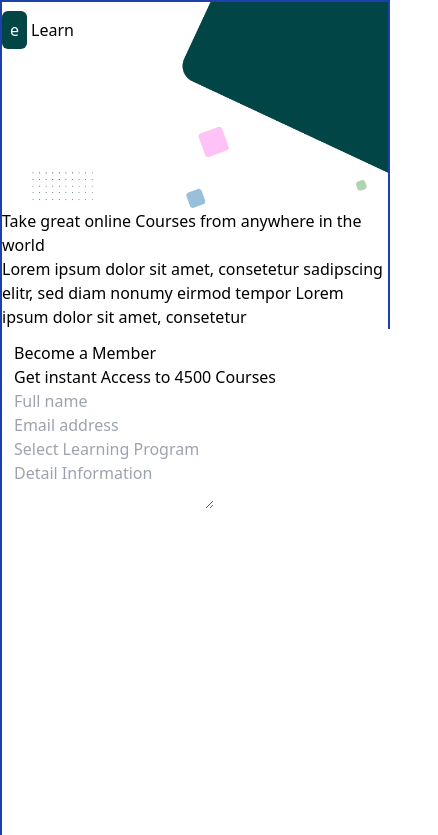
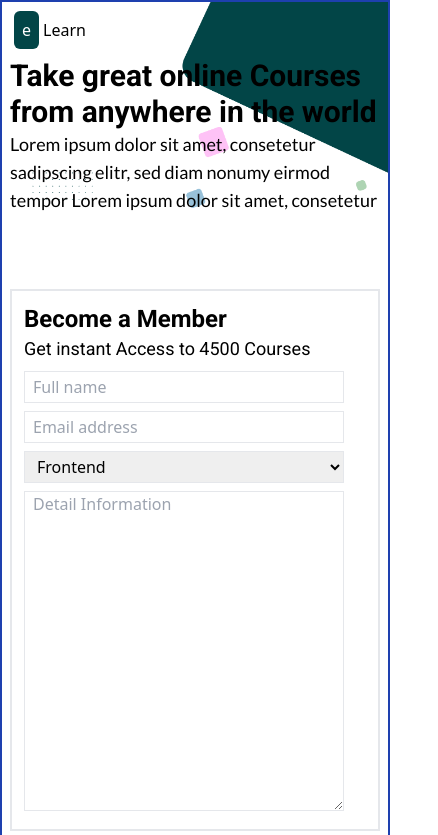
Before and after one commit to shakiltha/eLearning-landing_page, a React (Vite) app: page / in a window 390 px wide. Shown: the top 835 px of the page, 438 px wide, since content can reach past the window. Built offline with nearby package versions, Linux system fonts and the light colour scheme.

Commit message:
form component for mobile complete

```diff
--- a/src/App.jsx
+++ b/src/App.jsx
@@ -14,7 +14,7 @@ function App() {
     <>
       <div>
         <img src={background} alt="" className="mx-auto" />
-        <h4 className="absolute top-0 left-0 mt-4">
+        <h4 className="absolute top-0 left-3 mt-4">
           <span className="w-10 h-10 p-2 bg-[#024547] rounded-md text-white">
             e
           </span>
--- a/src/components/Form.jsx
+++ b/src/components/Form.jsx
@@ -1,12 +1,54 @@
+import { useState } from "react";
+
 const Form = () => {
+  const [focused, setFocused] = useState(false);
+  const style = {
+    boxShadow: focused ? "0 0 8px rgba(0, 0, 0, 0.5" : "none",
+  };
+  const setToFocused = () => setFocused(true);
+  const setToUnfocused = () => setFocused(false);
   return (
-    <div className="w-[436px] h-[546px] bg-white p-3">
-      <h4>Become a Member</h4>
-      <p>Get instant Access to 4500 Courses</p>
-      <input type="text" placeholder="Full name" />
-      <input type="email" placeholder="Email address" />
-      <input type="text" placeholder="Select Learning Program" />
-      <textarea placeholder="Detail Information"></textarea>
+    <div
+      className="lg:w-[436px] lg:h-[546px] bg-white p-3 mt-[5rem] border-2 mx-2"
+      style={style}
+    >
+      <h4 className="roboto-bold text-2xl md:text-3xl">Become a Member</h4>
+      <p className="roboto-regular text-lg">
+        Get instant Access to 4500 Courses
+      </p>
+      <input
+        type="text"
+        placeholder="Full name"
+        className="pl-2 w-80 h-8 my-2 border"
+        onFocus={setToFocused}
+        onBlur={setToUnfocused}
+      />
+      <input
+        type="email"
+        placeholder="Email address"
+        className="pl-2 w-80 h-8 mb-2 border"
+        onFocus={setToFocused}
+        onBlur={setToUnfocused}
+      />
+      <select
+        name="programs"
+        id="programs"
+        className="pl-2 w-80 h-8 mb-2 border"
+        onFocus={setToFocused}
+        onBlur={setToUnfocused}
+      >
+        <option value="frontend">Frontend</option>
+        <option value="backed">Backend</option>
+        <option value="machine learning">Machine Learning</option>
+        <option value="game development">Game Development</option>
+      </select>
+
+      <textarea
+        placeholder="Detail Information"
+        className="pl-2 border w-80 h-80"
+        onFocus={setToFocused}
+        onBlur={setToUnfocused}
+      ></textarea>
     </div>
   );
 };
--- a/src/components/Hero.jsx
+++ b/src/components/Hero.jsx
@@ -1,8 +1,10 @@
 const Hero = () => {
   return (
-    <div>
-      <h3>Take great online Courses from anywhere in the world</h3>
-      <p>
+    <div className="mx-2 absolute top-14 left-0 lg:w-[507px] lg:h-[285px]">
+      <h3 className="roboto-bold text-3xl md:text-4xl lg:text-5xl">
+        Take great online Courses from anywhere in the world
+      </h3>
+      <p className="lato-regular text-lg">
         Lorem ipsum dolor sit amet, consetetur sadipscing elitr, sed diam nonumy
         eirmod tempor Lorem ipsum dolor sit amet, consetetur
       </p>
```
